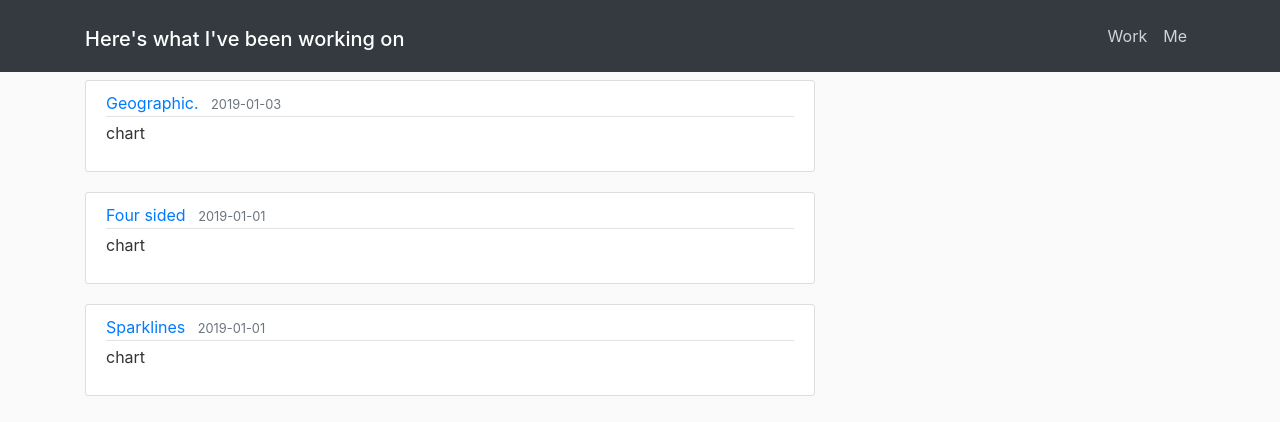
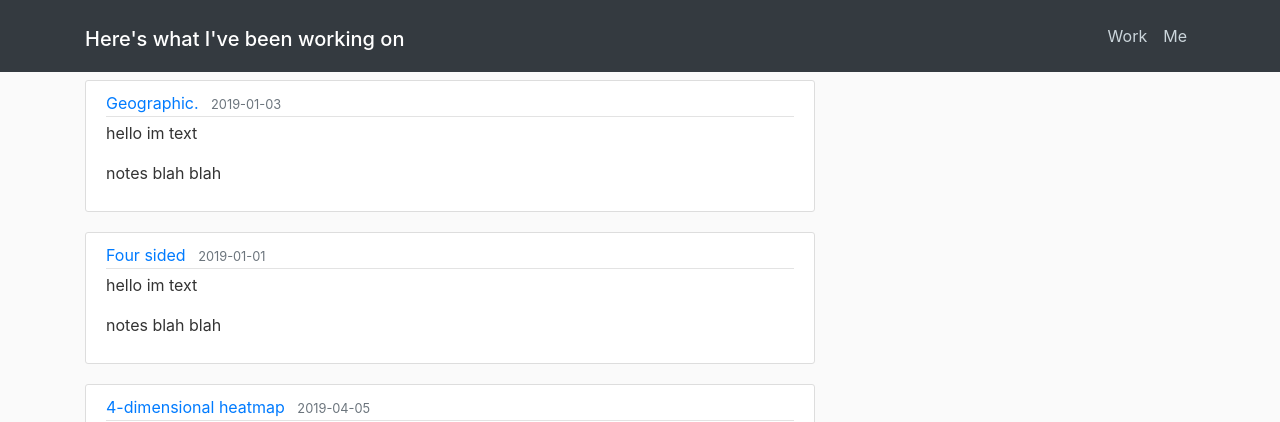
Before and after one commit to krishan147/blog_template, a Flask app: page / in a window 1280 px wide. Shown: the top 422 px of the page. Before the commit the page ends 396 px from the top, so only its background shows below. Run offline with Flask 2, Linux system fonts and the light colour scheme; some libraries are stand-ins or nearby versions.

Commit message:
Added requirements

```diff
--- a/site/run.py
+++ b/site/application.py
@@ -1,11 +1,13 @@
 from __future__ import print_function
 from flask import Flask, render_template, url_for, flash, redirect, request, make_response
 from flask_caching import Cache
+from flask_restful import Resource, Api
 from flask_sqlalchemy import SQLAlchemy
 import secrets
 secret = secrets.token_hex(16)
 
-app = Flask(__name__)
+application = app = Flask(__name__)
+api = Api(app)
 cache = Cache(app, config={'CACHE_TYPE': 'simple'})
 
 @app.route("/")
--- a/site/static/main.css
+++ b/site/static/main.css
@@ -79,7 +79,7 @@ a.article-title:hover {
   font-size: 2.5rem;
 }
 
-.fade-in{
+.fadein{
     animation: fadein 1s;
 }
 
--- a/site/templates/layout.html
+++ b/site/templates/layout.html
@@ -8,19 +8,18 @@
     <!-- Bootstrap CSS -->
     <link rel="stylesheet" href="https://maxcdn.bootstrapcdn.com/bootstrap/4.0.0/css/bootstrap.min.css" integrity="sha384-Gn5384xqQ1aoWXA+058RXPxPg6fy4IWvTNh0E263XmFcJlSAwiGgFAW/dAiS6JXm" crossorigin="anonymous">
     <link rel="stylesheet" type="text/css" href="{{ url_for('static', filename='main.css') }}">
-    <script src="https://ajax.googleapis.com/ajax/libs/jquery/3.3.1/jquery.min.js"></script>
 
     {% if title %}
         <title> flask stuff = {{ title }}</title>
     {% else %}
-        <title>Flask stuff</title>
+        <title>krishan.work</title>
     {% endif %}
 </head>
 <body>
     <header class="site-header">
       <nav class="navbar navbar-expand-md navbar-dark bg-dark fixed-top">
         <div class="container">
-         <h1 class='fade-in'><a class="navbar-brand mr-4" href="/">Here's what I've been working on</a></h1>
+         <h1 class='fadein'><a class="navbar-brand mr-4" href="/">Here's what I've been working on</a></h1>
 
           <button class="navbar-toggler" type="button" data-toggle="collapse" data-target="#navbarToggle" aria-controls="navbarToggle" aria-expanded="false" aria-label="Toggle navigation">
             <span class="navbar-toggler-icon"></span>
@@ -31,7 +30,7 @@
 
             </div>
             <!-- Navbar Right Side -->
-            <div class='fade-in'><div class="navbar-nav">
+            <div class='fadein'><div class="navbar-nav">
               <a class="nav-item nav-link" href="/work">Work</a>
               <a class="nav-item nav-link" href="/me">Me</a>
                 <div>
--- a/site/templates/work.html
+++ b/site/templates/work.html
@@ -8,7 +8,14 @@
               <a class="mr-2" href="#">{{ work.title }}</a>
               <small class="text-muted">{{ work.date }}</small>
             </div>
-            <p class="article-content">{{ work.content }}</p>
+
+              {% if "image" in work.content_type %}
+                <img src= "download.jpg" height="280" width="550"/>
+              {% elif "text" in  work.content_type  %}
+                <p class="article-content">{{ work.content }}</p>
+              {% endif %}
+
+              <p class="article-content">{{ work.notes }}</p>
           </div>
         </article>
     {% endfor %}
--- a/site/work.json
+++ /dev/null
@@ -1,6 +0,0 @@
-{
-  "name":"Hi. My name is Krishan.",
-  "job":"I'm a Data Analyst (who likes programming).",
-  "contact":"If you want talk to me about a project or just say hi, fill in the form below.",
-  "email":"krishan.vadher@gmail.com"
-}
--- a/site/work.py
+++ b/site/work.py
@@ -4,18 +4,24 @@ def EachWork():
                 {
                     'title':"Geographic.",
                     'date':"2019-01-03",
-                    "content":"chart"
+                    "content_type": "text",
+                    "content":"hello im text",
+                    "notes": "notes blah blah",
                 },
         {
             'title': "Four sided",
             'date': "2019-01-01",
-            "content": "chart"
+            "content_type": "text",
+            "content": "hello im text",
+            "notes": "notes blah blah",
         },
 
         {
-            'title': "Sparklines",
-            'date': "2019-01-01",
-            "content": "chart"
+            'title': "4-dimensional heatmap",
+            'date': "2019-04-05",
+            "content_type":"image",
+            "content": "workfiles/20180405_heatmap/heatmap.png",
+            "notes": "Very happy that I was able to make one of these in Python. Doesn't look as pretty in comparison to R. Here is a link to the repo: https://github.com/krishan147/four_dimensional_heatmap",
         }
 
 
```
Also changed, not shown: site/templates/me.html (+0 -10 lines).
